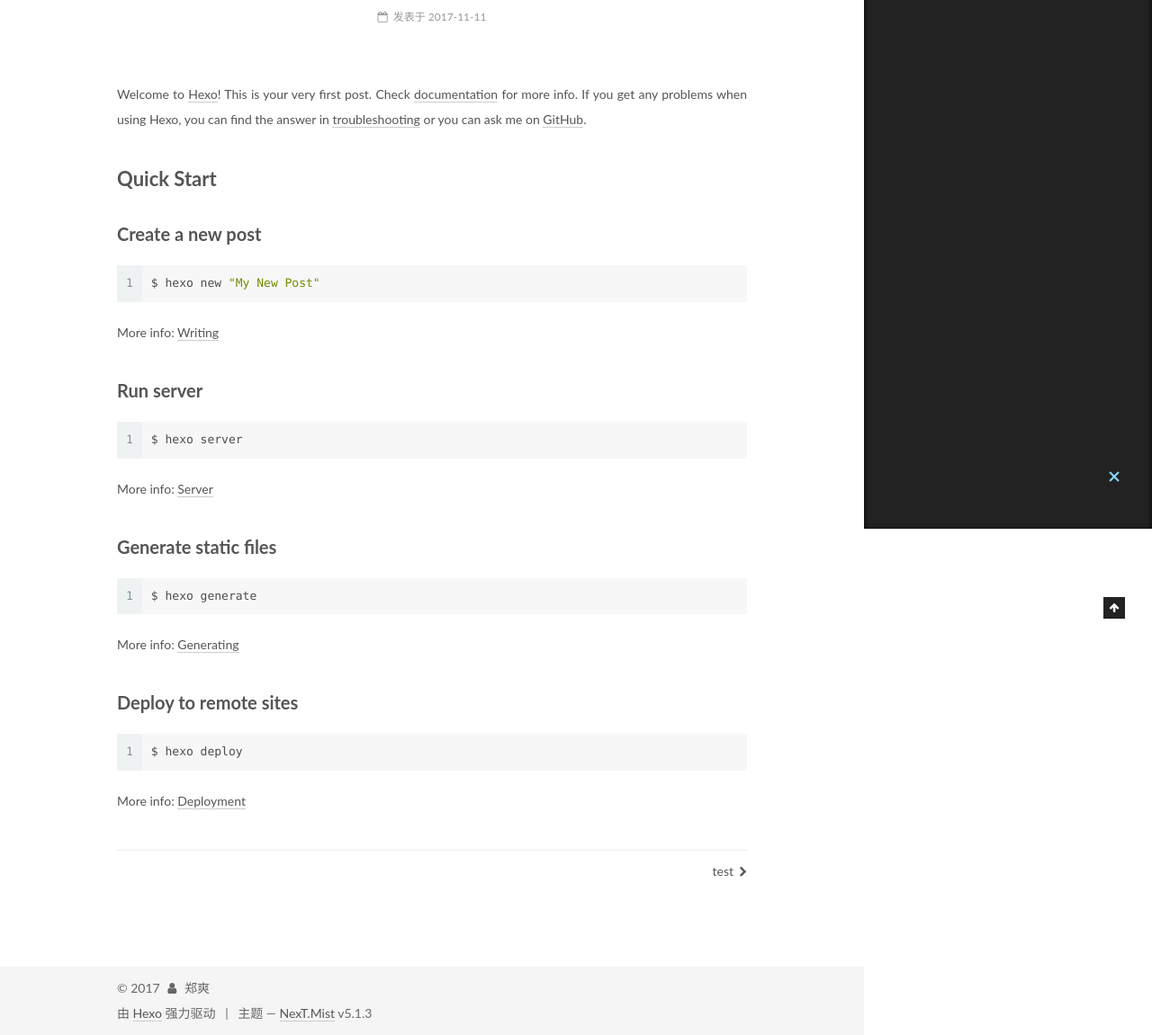
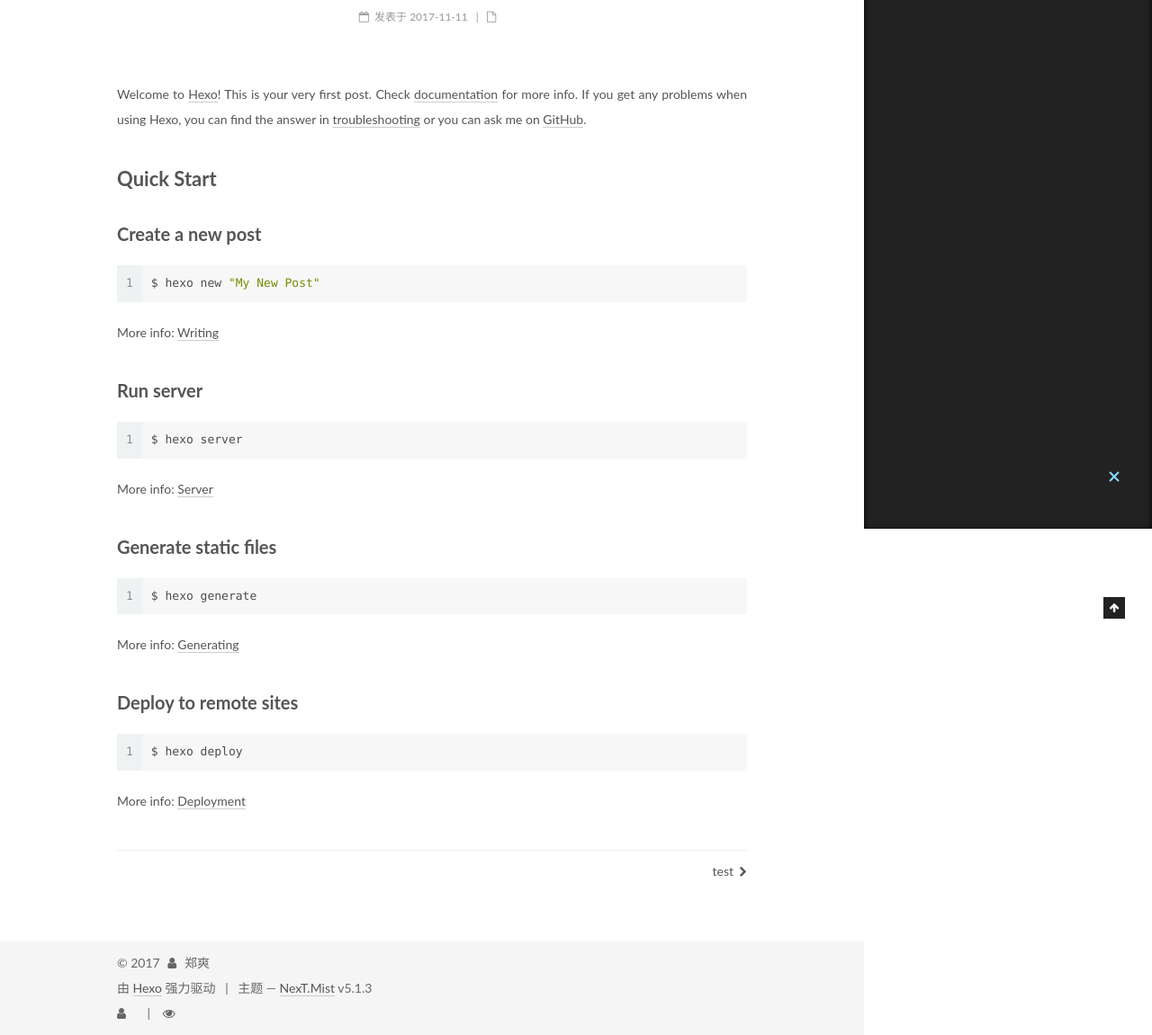
Before and after one commit to zsmatlab/zsmatlab.github.io, a plain HTML site: page 2017/11/11/hello-world/index.html in a window 1280 px wide. Shown: the part 212-1363 px from the top of the page at 90% size. Drawn offline with Linux system fonts and the light colour scheme; some packages are replaced by stand-ins of ours; a script that the page names is missing.

Commit message:
Site updated: 2017-11-12 00:00:25

```diff
--- a/2017/11/11/hello-world/index.html
+++ b/2017/11/11/hello-world/index.html
@@ -291,6 +291,11 @@
 
 
 
+            <span class="post-meta-divider">|</span>
+            <span class="page-pv"><i class="fa fa-file-o"></i>
+            <span class="busuanzi-value" id="busuanzi_value_page_pv" ></span>
+            </span>
+
 
 
 
@@ -520,6 +525,26 @@
 
 
 
+<div class="busuanzi-count">
+  <script async src="https://dn-lbstatics.qbox.me/busuanzi/2.3/busuanzi.pure.mini.js"></script>
+
+
+    <span class="site-uv">
+      <i class="fa fa-user"></i>
+      <span class="busuanzi-value" id="busuanzi_value_site_uv"></span>
+
+    </span>
+
+
+
+    <span class="site-pv">
+      <i class="fa fa-eye"></i>
+      <span class="busuanzi-value" id="busuanzi_value_site_pv"></span>
+
+    </span>
+
+</div>
+
 
 
 
```
Also changed, not shown: 2017/11/11/test/index.html (+25 -0 lines), archives/2017/11/index.html (+20 -0 lines), archives/2017/index.html (+20 -0 lines), archives/index.html (+20 -0 lines), index.html (+20 -0 lines), tags/test/index.html (+20 -0 lines).
